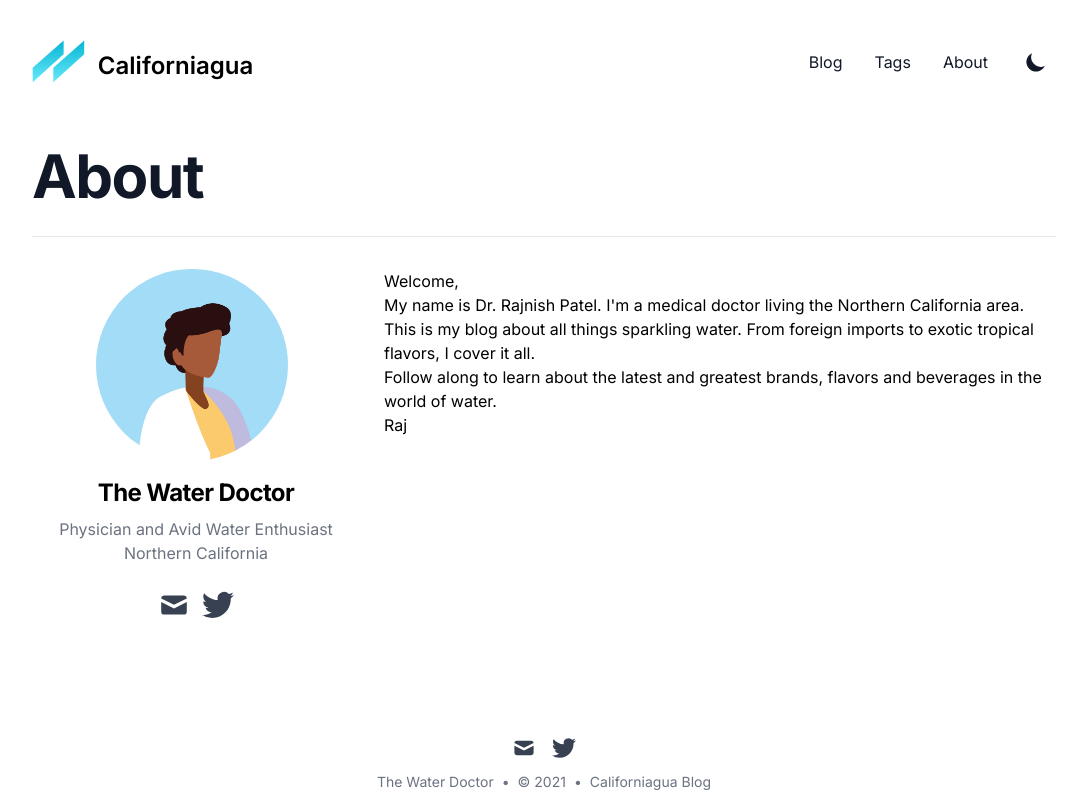
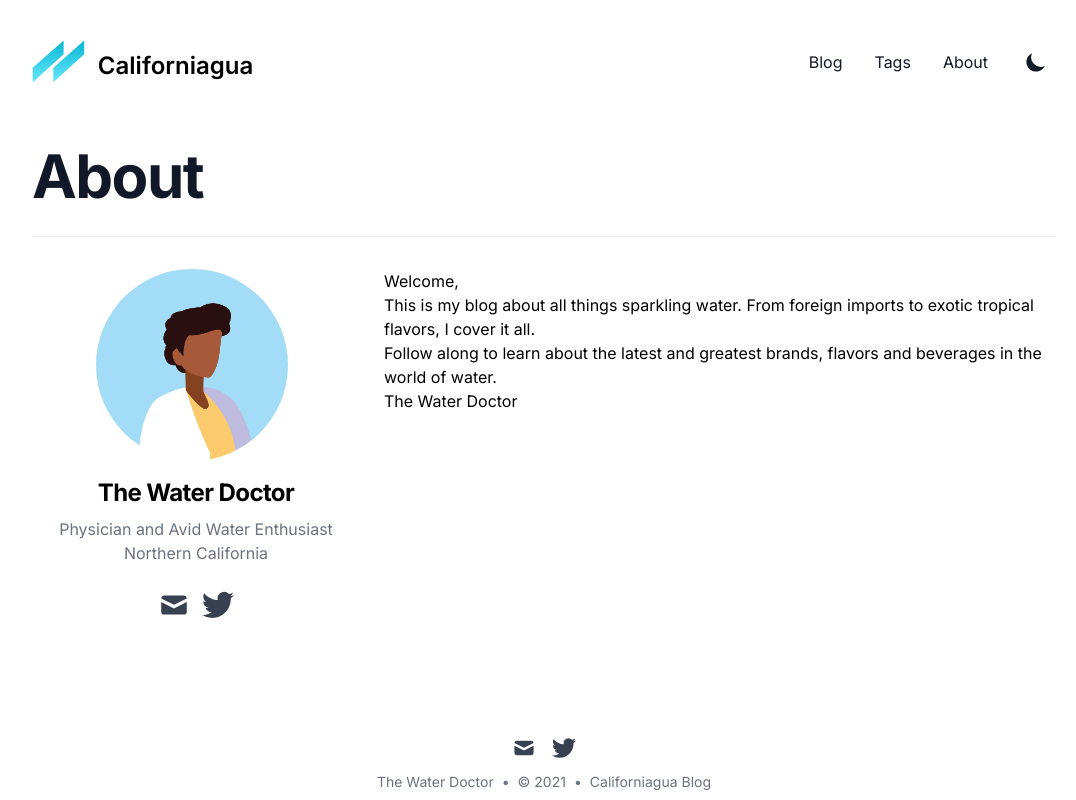
Before and after one commit to californiagua/blog, a Next.js app: page /about in a window 1280 px wide. Shown: the whole page, without its empty margins (96-1172 px from the left). Built offline with nearby package versions, Linux system fonts and the light colour scheme; what @tailwindcss/typography would draw is missing.

Commit message:
update about.js

```diff
--- a/pages/about.js
+++ b/pages/about.js
@@ -34,15 +34,14 @@ export default function About() {
           <div className="pt-8 pb-8 prose dark:prose-dark max-w-none xl:col-span-2">
             <p>Welcome,</p>
             <p>
-              My name is Dr. Rajnish Patel. I'm a medical doctor living the Northern California
-              area. This is my blog about all things sparkling water. From foreign imports to exotic
+              This is my blog about all things sparkling water. From foreign imports to exotic
               tropical flavors, I cover it all.
             </p>
             <p>
               Follow along to learn about the latest and greatest brands, flavors and beverages in
               the world of water.
             </p>
-            <p>Raj</p>
+            <p>The Water Doctor</p>
           </div>
         </div>
       </div>
```
